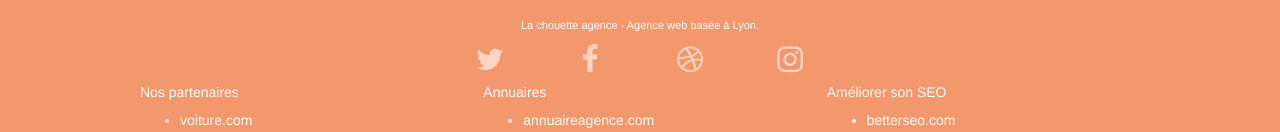
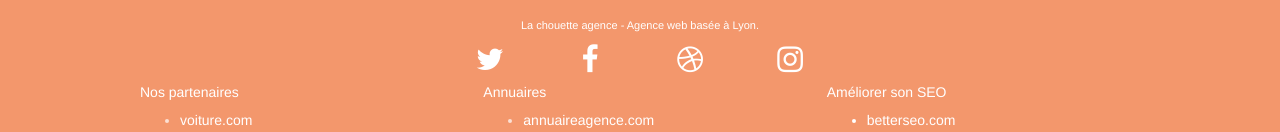
Before and after one commit to AnthonyAzzati/AnthonyAzzati_4_28112020, a plain HTML site: page index.html in a window 1280 px wide. Shown: the part 3359-3491 px from the top of the page. Drawn offline with Linux system fonts and the light colour scheme.

Commit message:
MàJ de la couleur des icônes font-awesome en "white"

```diff
--- a/index.html
+++ b/index.html
@@ -244,22 +244,22 @@
 				<div class="row row-no-gutters social">
 					<div class="col-sm-3">
 						<div class="text-center">
-							<a class="social" href="index.html"><span class="fa fa-twitter icon-md"></span></a>
+							<a class="social" href="index.html"><span class="fa fa-twitter icon-md white"></span></a>
 						</div>
 					</div>
 					<div class="col-sm-3">
 						<div class="text-center">
-							<a class="social" href="index.html"><span class="fa fa-facebook icon-md"></span></a>
+							<a class="social" href="index.html"><span class="fa fa-facebook icon-md white"></span></a>
 						</div>
 					</div>
 					<div class="col-sm-3">
 						<div class="text-center">
-							<a class="social" href="index.html"><span class="fa fa-dribbble icon-md"></span></a>
+							<a class="social" href="index.html"><span class="fa fa-dribbble icon-md white"></span></a>
 						</div>
 					</div>
 					<div class="col-sm-3">
 						<div class="text-center">
-							<a class="social" href="index.html"><span class="fa fa-instagram icon-md"></span></a>
+							<a class="social" href="index.html"><span class="fa fa-instagram icon-md white"></span></a>
 						</div>
 					</div>
 				</div>
```
